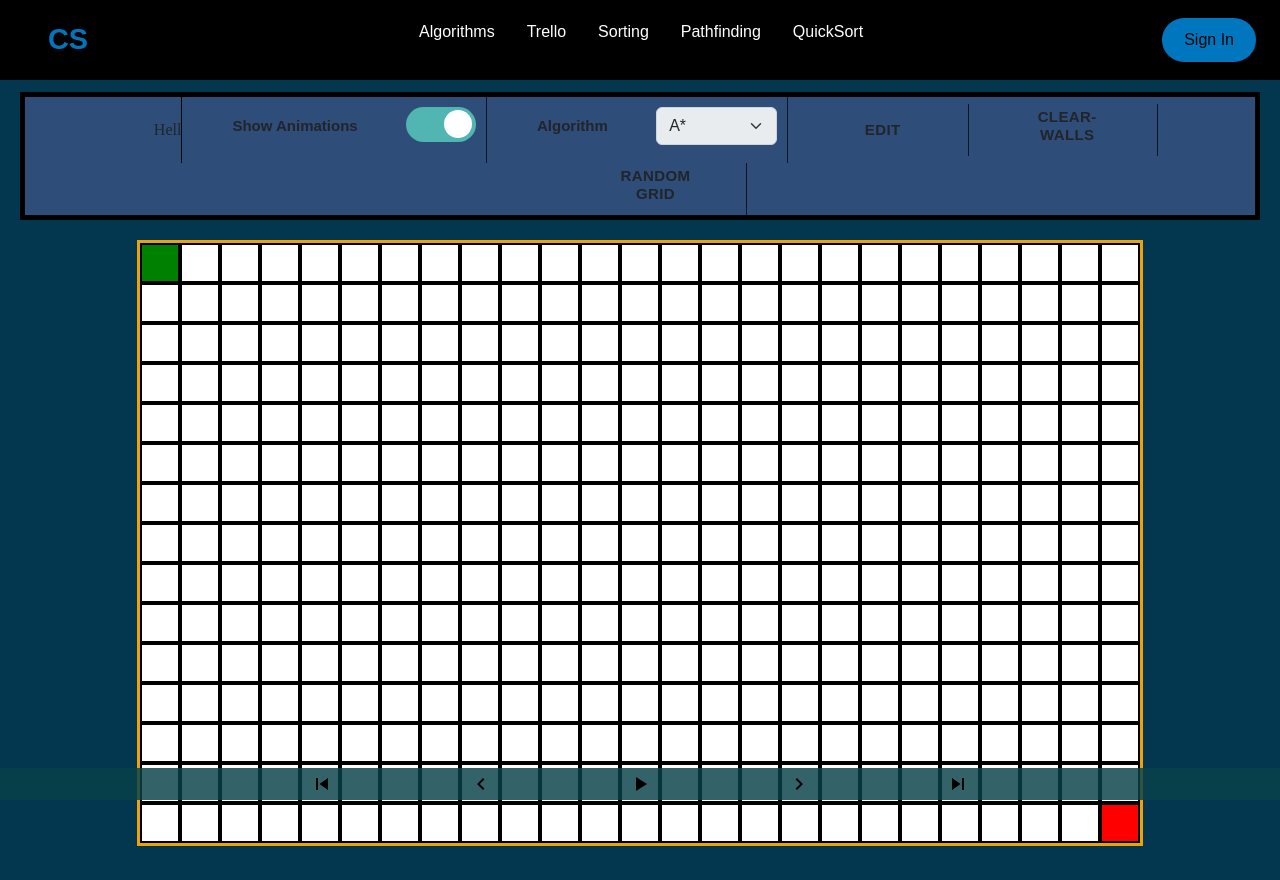
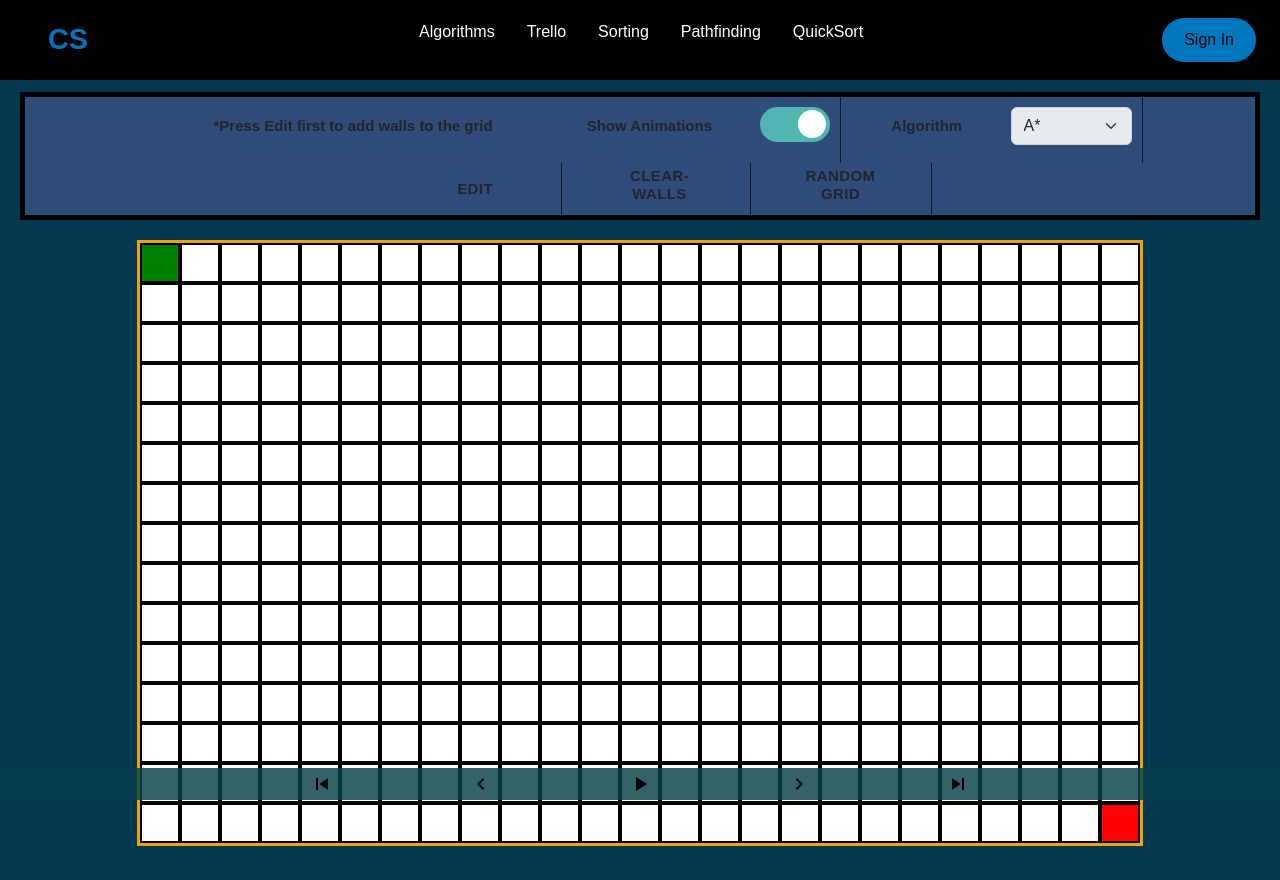
Before and after one commit to Elim-J/capstone-project, a React (Create React App) app: page /pathfind in a window 1280 px wide. Built offline with nearby package versions, Linux system fonts and the light colour scheme; a web font is replaced by a local one.

Commit message:
more pathfinding css work

```diff
--- a/src/components/visualizers/pathfinding/GridToolbar.js
+++ b/src/components/visualizers/pathfinding/GridToolbar.js
@@ -17,7 +17,7 @@ const GridToolbar = ({ onSearch, setAlg, onClear, onRandomGrid, onClearWalls, ed
     return (
         <div className="toolbarContainer">
             <div className="justify-content-between">
-                <ul className="toolbarRow d-flex flex-column flex-lg-row"> Hell
+                <ul className="toolbarRow d-flex flex-column flex-lg-row">&nbsp;<h5 className='Toolbar-txt'>*Press Edit first to add walls to the grid</h5> &nbsp;
                     <li className="toolbarItem d-flex flex-column flex-md-row">
                         <h5 className='Toolbar-txt'>Show Animations&nbsp;&nbsp;</h5>
                         <label className="checkBox">
--- a/src/css/GridToolbar.css
+++ b/src/css/GridToolbar.css
@@ -98,7 +98,9 @@ body {
 
 
   }
-
+  .toolbarRow d-flex flex-column flex-lg-row{
+    font-family: sans-serif;
+  }
   .checkBox input {
     opacity: 0;
     width: 0;
```
